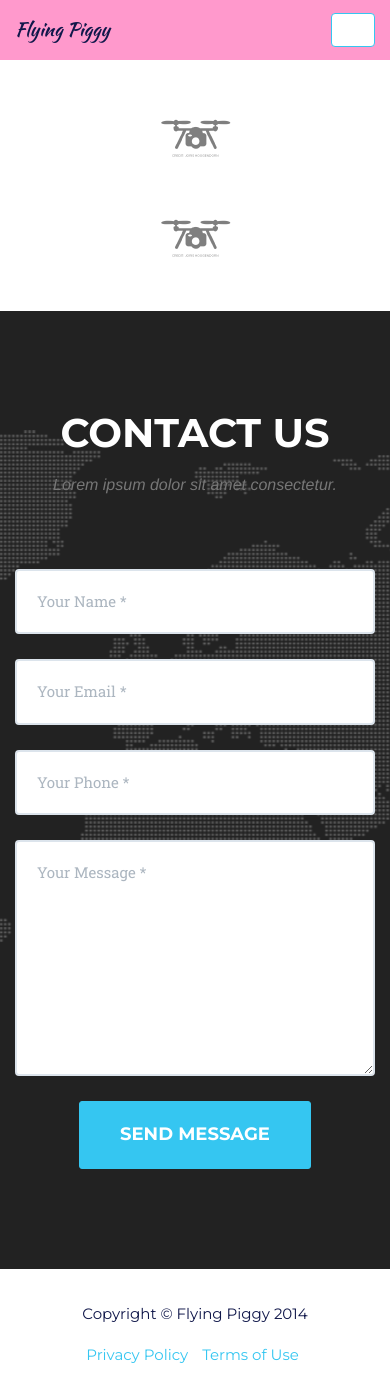
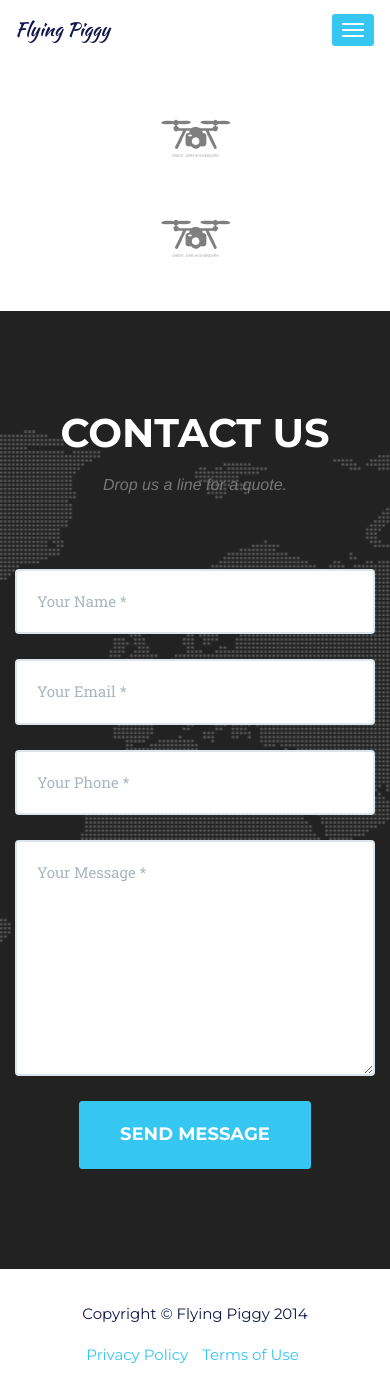
Before and after one commit to dronepiggy/dronepiggy.github.io, a Jekyll site: the page built from index.html, in a window 390 px wide and 1400 px high, scrolled down 5005 px. Built offline with Jekyll 4.4.1, drawn with Linux system fonts in a browser that asks for light colours; some web fonts are replaced.

Commit message:
mobile navbar fixes, contact subheading lorem ipsum rpelacement

```diff
--- a/_includes/contact.html
+++ b/_includes/contact.html
@@ -3,7 +3,7 @@
             <div class="row">
                 <div class="col-lg-12 text-center">
                     <h2 class="section-heading">Contact Us</h2>
-                    <h3 class="section-subheading text-muted">Lorem ipsum dolor sit amet consectetur.</h3>
+                    <h3 class="section-subheading text-muted">Drop us a line for a quote.</h3>
                 </div>
             </div>
             <div class="row">
--- a/_includes/css/agency.css
+++ b/_includes/css/agency.css
@@ -124,8 +124,8 @@ background-color: #{{ site.color.primary }};
   border-color: rgba(255, 255, 255, .02);
 }
 .navbar-default .navbar-toggle {
-  border-color: #{{ site.color.primary }};
-  background-color: #fff;
+  border-color: #fff;
+  background-color: #{{ site.color.primary }};
 }
 .navbar-default .navbar-toggle .icon-bar {
   background-color: #fff;
@@ -151,7 +151,7 @@ background-color: #{{ site.color.primary }};
 }
 .navbar-default .navbar-nav>.active>a:hover, .navbar-default {
   color: #fff;
-  background-color: #{{ site.color.secondary }};
+  background-color: #fff;
 }
 @media(min-width:768px) {
   .navbar-default {
```
